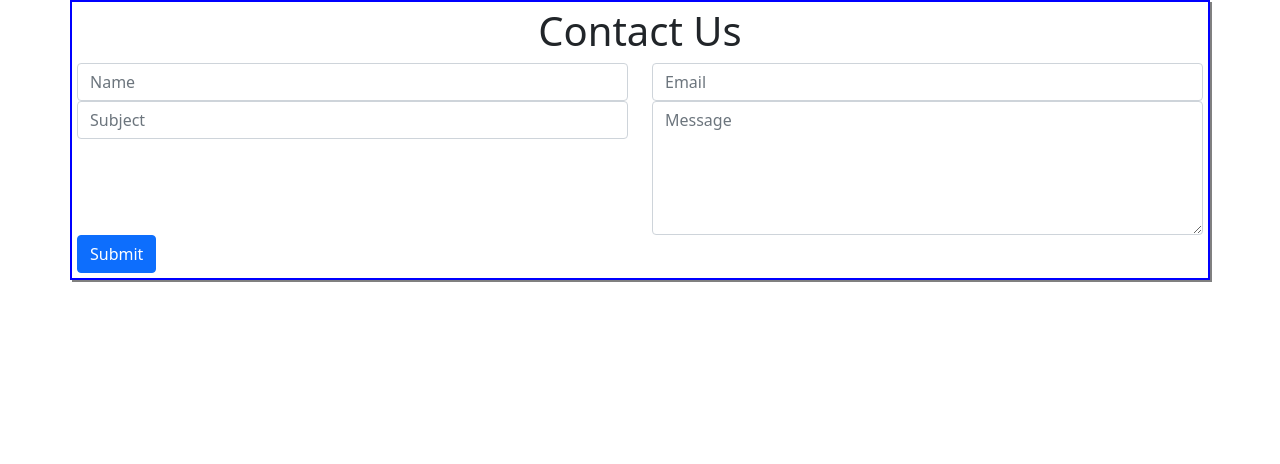
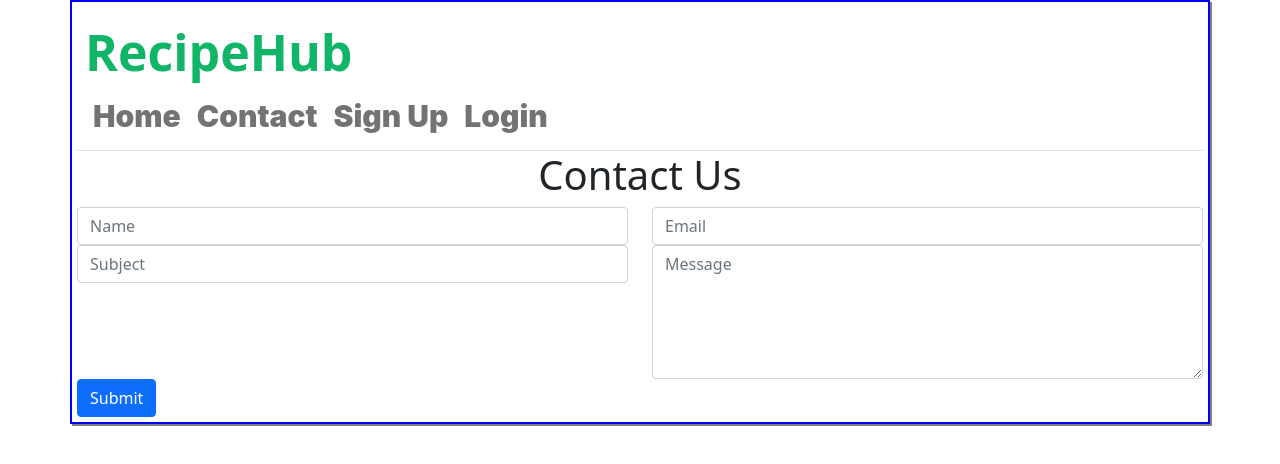
Before and after one commit to Jonathan-Martin1/RecipeHub-Front-End, a React (Create React App) app: page /contact in a window 1280 px wide. Shown: the top 464 px of the page. Built offline with nearby package versions, Linux system fonts and the light colour scheme.

Commit message:
added home nav to contact page

```diff
--- a/src/pages/contactPage.js
+++ b/src/pages/contactPage.js
@@ -1,7 +1,10 @@
+import React, { useState } from 'react';
+
+import { Container } from 'react-bootstrap';
+
+import { curRentState } from '../assets/pageTitles';
 import ContactForm from '../components/contactForm';
-import React, { useState } from 'react';
-import { curRentState } from '../assets/pageTitles';
-import { Container } from 'react-bootstrap';
+import HomeNav from '../components/homeNav';
 
 const ContactPage = () => {
   //eslint-disable-next-line
@@ -14,6 +17,7 @@ const ContactPage = () => {
         boxShadow: '2px 2px grey',
       }}
     >
+    <HomeNav />
       <h1 style={{ display: 'flex', justifyContent: 'center' }}>
         {currentState.contact.title}
       </h1>
```
